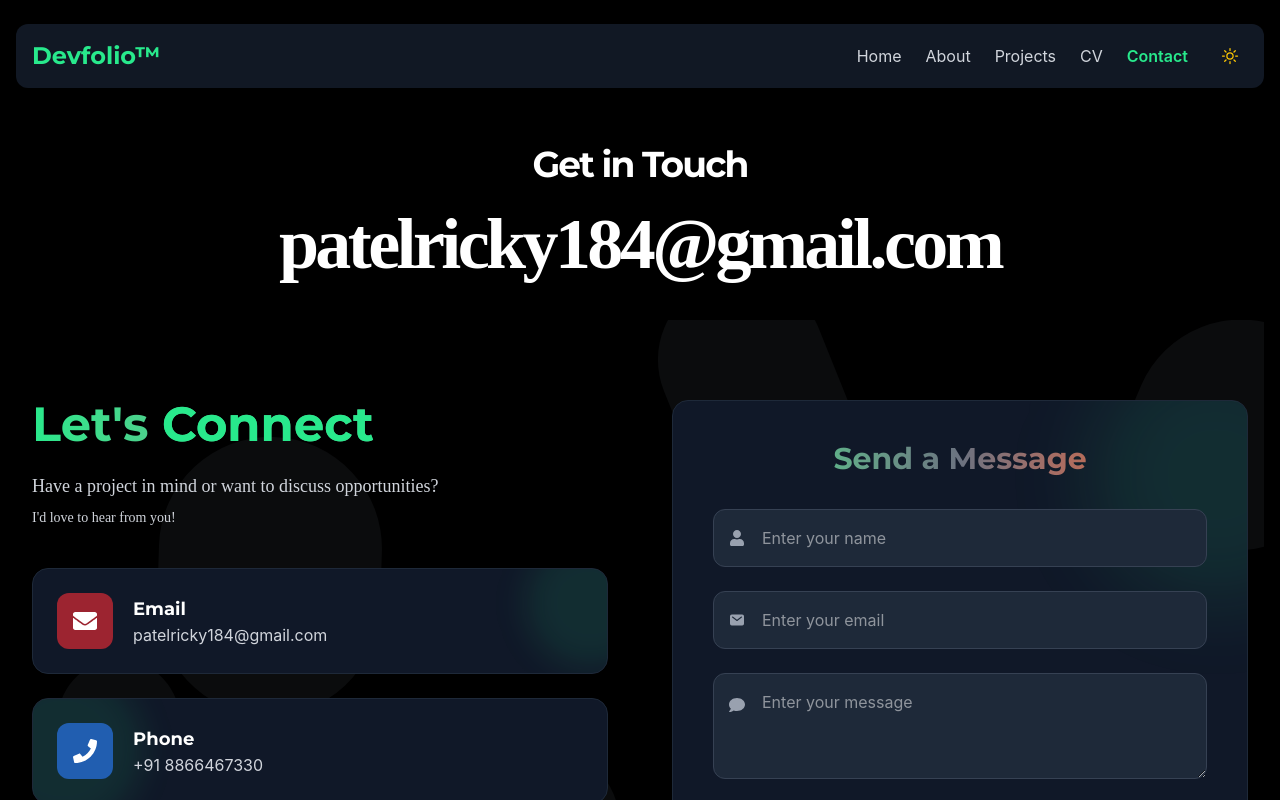
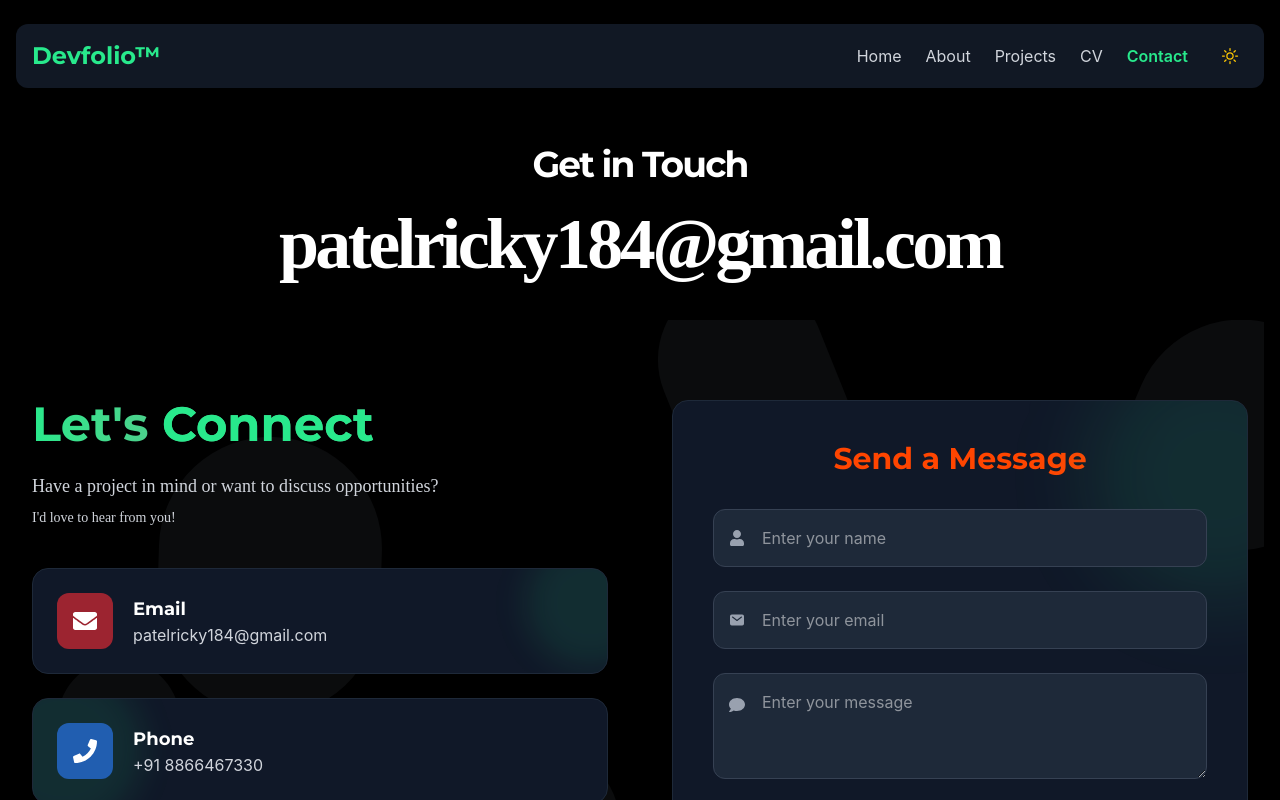
Before and after one commit to rickypatel18/personal-portfolio, a Next.js app: page /contact in a window 1280 px wide. Shown: the top 800 px of the page. Built offline with nearby package versions, Linux system fonts and the light colour scheme; a web font is replaced by a local one.

Commit message:
small change

```diff
--- a/src/app/contact/ContactForm.tsx
+++ b/src/app/contact/ContactForm.tsx
@@ -352,7 +352,7 @@ export default function ContactForm() {
             />
 
             <motion.h3
-              className="text-2xl lg:text-3xl font-bold mb-8 text-center bg-clip-text text-transparent bg-gradient-to-r from-primary via-secondary to-ternary font-[montserrat]"
+              className="text-2xl lg:text-3xl font-bold mb-8 text-center bg-clip-text text-transparent bg-ternary font-[montserrat]"
               initial={{ opacity: 0, y: 30 }}
               animate={isInView ? { opacity: 1, y: 0 } : {}}
               transition={{ delay: 0.4 }}
```
